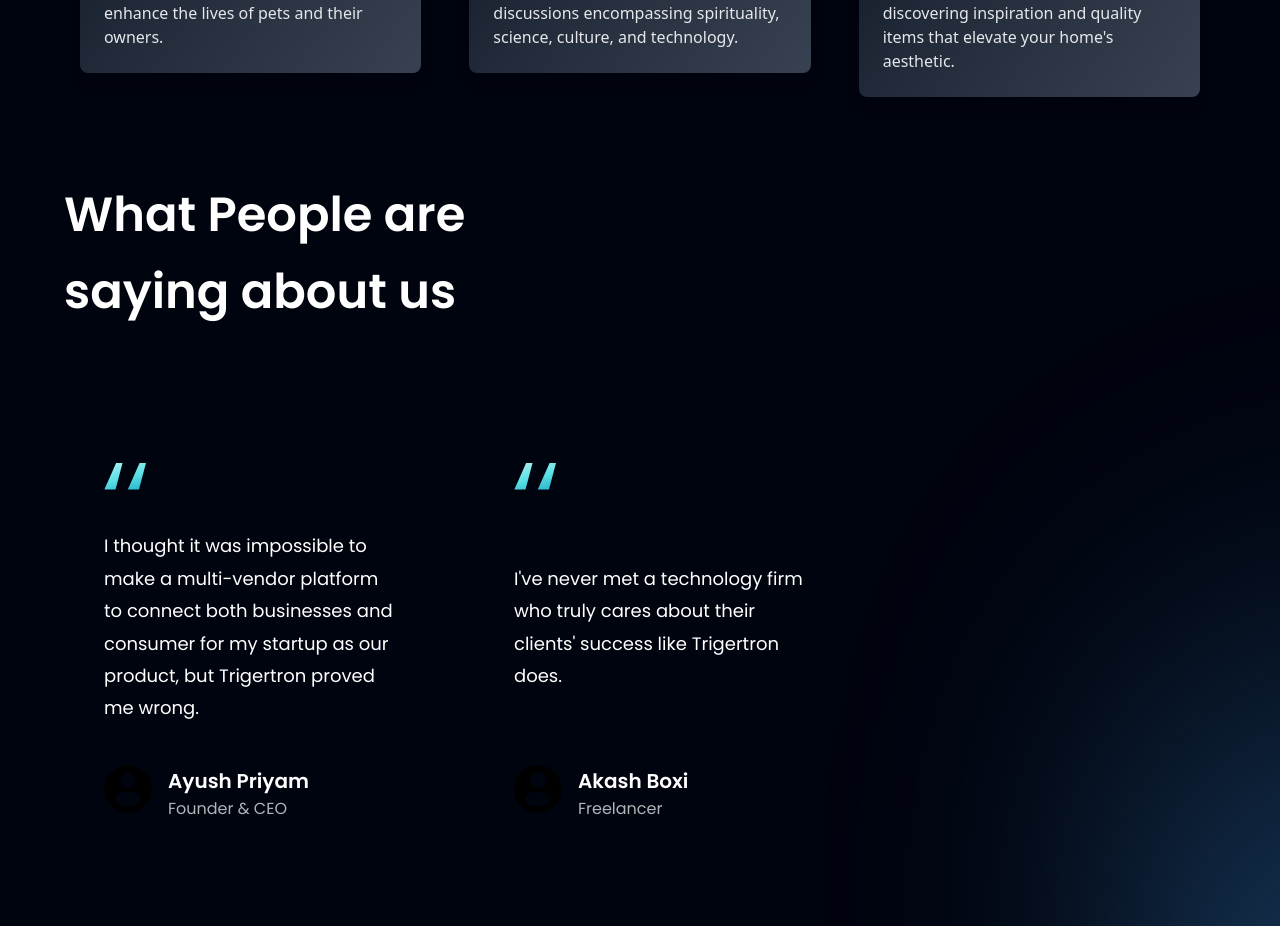
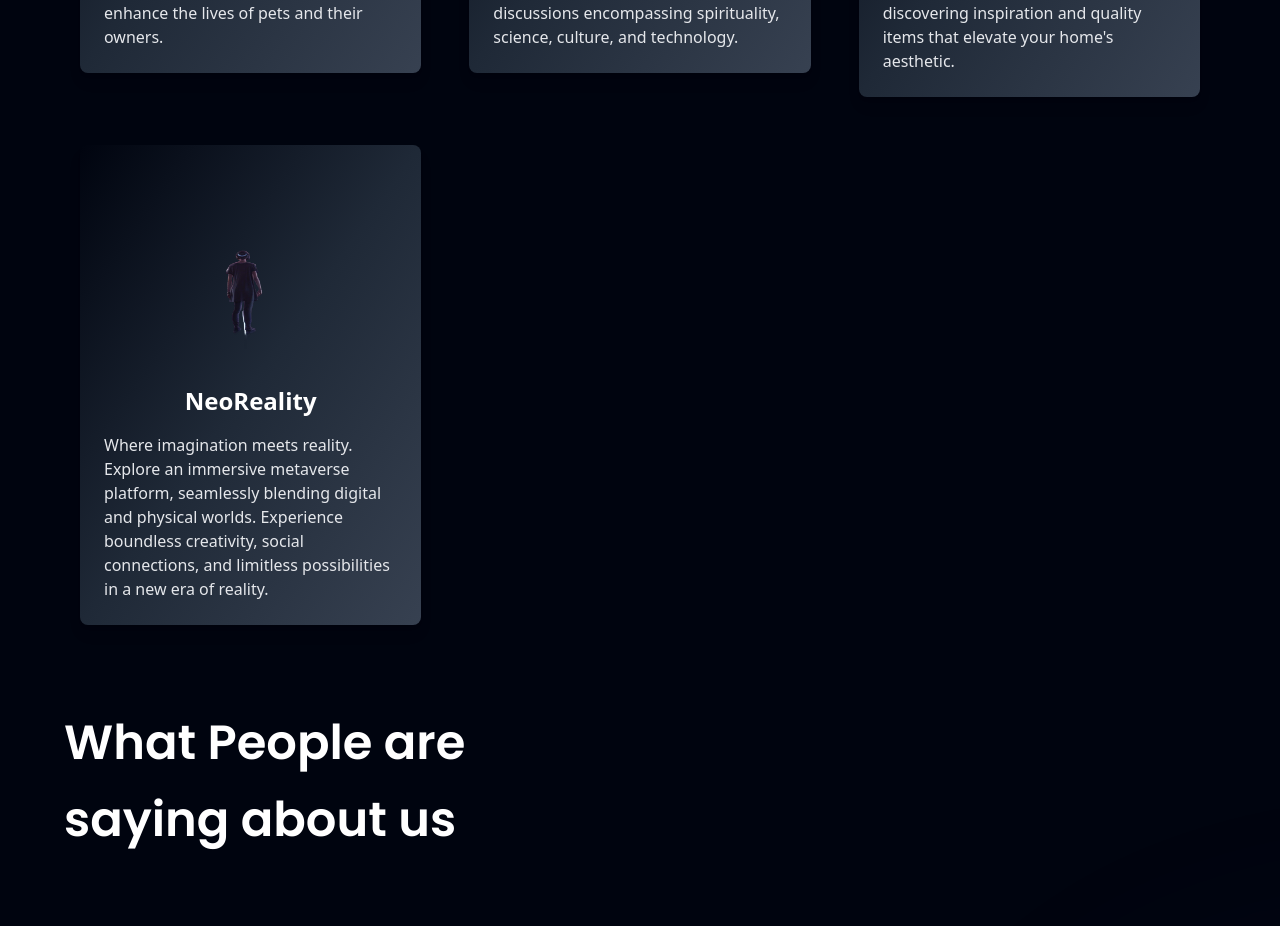
Before and after one commit to cphoenix-07/Trigertron-Technologies, a React (Vite) app: page / in a window 1280 px wide. Shown: the part 4400-5326 px from the top of the page. Built offline with nearby package versions, Linux system fonts and the light colour scheme.

Commit message:
Projects Updated

```diff
--- a/src/assets/index.js
+++ b/src/assets/index.js
@@ -39,12 +39,14 @@
 import sankatha from './sankatha.png'
 import poochiee from './poochiee.png'
 import masionrevere from './interior-design.png'
+import neoreality from './neoreality.png'
 
 import logo from './logo.png'
 
 export {
   airbnb,
   masionrevere,
+  neoreality,
   sankatha,
   poochiee,
   user,
--- a/src/components/ProjectGallery.jsx
+++ b/src/components/ProjectGallery.jsx
@@ -1,5 +1,5 @@
 import React from 'react';
-import { poochiee, sankatha, masionrevere } from '../assets';
+import { poochiee, sankatha, masionrevere, neoreality } from '../assets';
 import styles from '../style';
 import { layout } from '../style';
 
@@ -21,6 +21,12 @@
         description: `Explore our home decor website design for a curated selection of stylish and functional products. Transform your living spaces with ease, discovering inspiration and quality items that elevate your home's aesthetic.`,
         imageUrl: masionrevere, // Replace with your image URL
         source_code_link: 'https://maison-revere.vercel.app/',
+    },
+    {
+        title: 'NeoReality',
+        description: `Where imagination meets reality. Explore an immersive metaverse platform, seamlessly blending digital and physical worlds. Experience boundless creativity, social connections, and limitless possibilities in a new era of reality.`,
+        imageUrl: neoreality, // Replace with your image URL
+        source_code_link: 'https://neo-reality.vercel.app/',
     },
 ];
 
```
Also changed, not shown: src/assets/neoreality.png (added).
